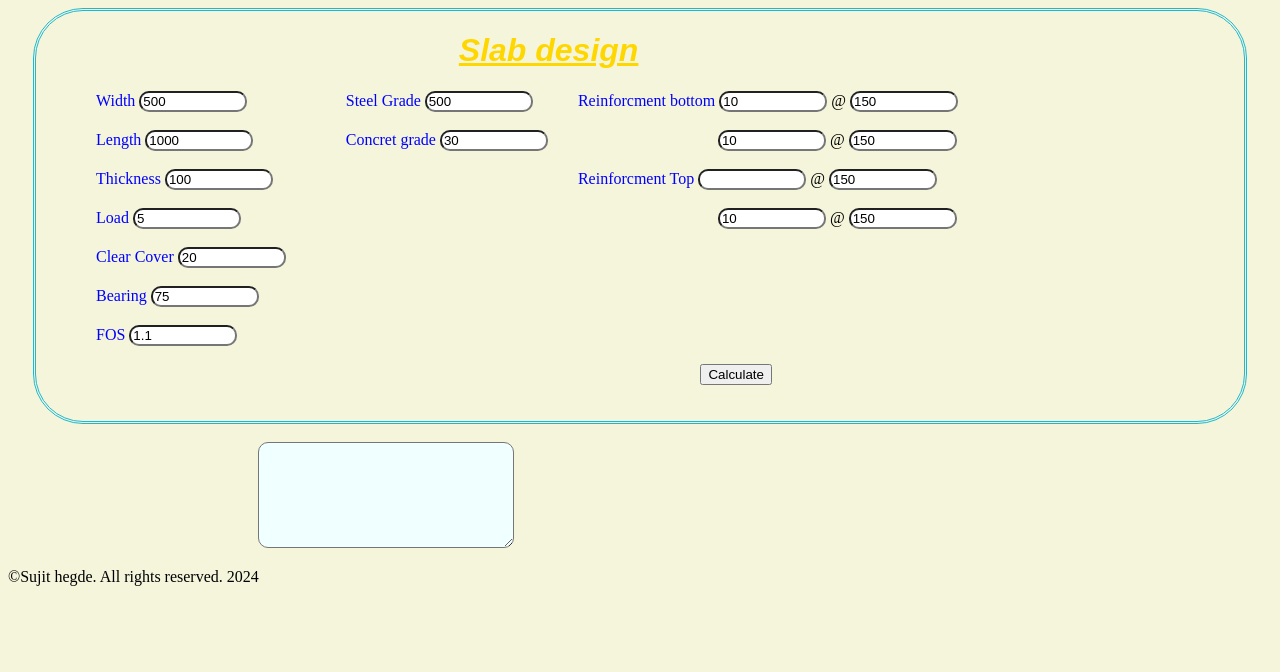
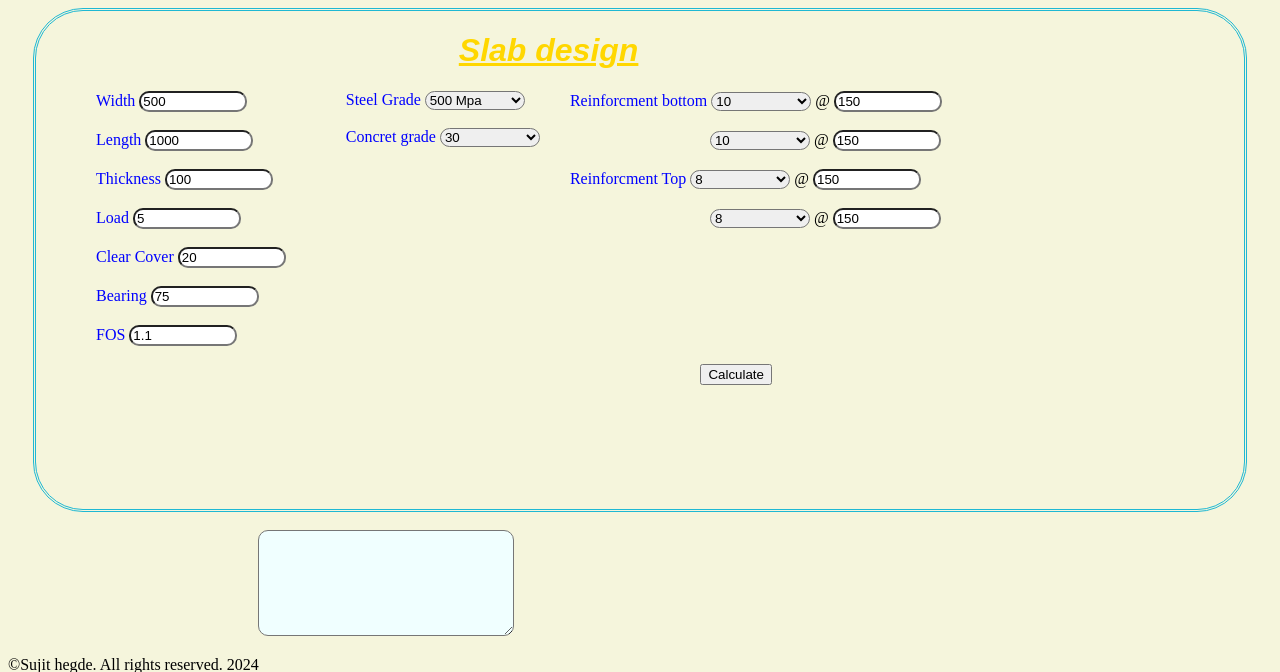
Before and after one commit to sujithegde60/Nutek-calculation-website, a Flask app: page / in a window 1280 px wide. Shown: the top 672 px of the page. Run offline with Flask 3, Linux system fonts and the light colour scheme.

Commit message:
Updated the UI

```diff
--- a/app.py
+++ b/app.py
@@ -31,7 +31,7 @@ def calculate():
         spacing_bot_width=float(request.form['spacing_top_width'])
         spacing_bot_length=float(request.form['spacing_top_length'])
     except ValueError:
-        print("error")
+        return "Error"
 
     volume=(width*length*thickness)/10**9
     weight=volume*2500
--- /dev/null
+++ b/static/script.js
@@ -0,0 +1,120 @@
+var width, thk, length, load, bearing, FOS, cc, dia, moment, d, ratio,fy,fck,mu_lim,Ast;
+
+        function submitform()
+        {
+            var form = document.getElementById('inputs');
+
+        // Submit the form
+        form.submit();
+
+        return false;
+        }
+
+        function check_depth()
+        {
+             width=parseFloat(document.getElementById('width').value);
+             thk=parseFloat(document.getElementById('thk').value);
+             length=parseFloat(document.getElementById('length').value);
+             load=parseFloat(document.getElementById('load').value);
+             bearing=parseFloat(document.getElementById('bearing').value);
+             FOS=parseFloat(document.getElementById('FOS').value);
+             cc=parseFloat(document.getElementById('CC').value);
+             dia=parseInt(document.getElementById('dia_bottom_width').value);
+             fy=parseInt(document.getElementById('fy').value);
+             fck=parseInt(document.getElementById('fck').value);
+
+            moment=((load+(width*thk*length*2.5*Math.pow(10, -9)))*10*FOS*(width-bearing))/4000
+
+            d=thk-cc-(dia/2)
+
+            ratio=(moment*1000000)/(1000*Math.pow(d,2));
+
+
+            if(isNaN(ratio)){return;}
+
+            if(ratio>6)
+            {
+                document.getElementById('warning').style.visibility='visible';
+                document.getElementById('warning').textContent="Mu/bd² is "+ratio.toFixed(1)+", Increase thickness";
+
+            }
+            else
+            {
+                document.getElementById('warning').style.visibility='hidden';
+
+            }
+
+        }
+
+
+        var xumaxlookup = {
+            250: 0.53,
+            415: 0.48,
+            500: 0.46,
+            550: 0.46
+        };
+
+    function calc_ast()
+
+    {
+        var xumax=xumaxlookup[fy]*d;
+
+        mu_lim=(0.36*(xumax/d)*(1-(0.42*(xumax/d)))*length*Math.pow(d,2)*fck)/1000000;
+
+        if(mu<=mu_lim) //singly reinforced
+        {
+            var a=0.1512*fck*1000;
+            var b=-0.36*1000*fck*d;
+            var c=moment*1000000;
+            var xu=0;
+
+            var discriminant = b * b - 4 * a * c;
+
+            // Check if the discriminant is non-negative
+            if (discriminant >= 0)
+            {
+                // Calculate the two solutions using the quadratic formula
+                var solution1 = (-b + Math.sqrt(discriminant)) / (2 * a);
+                var solution2 = (-b - Math.sqrt(discriminant)) / (2 * a);
+
+                if(solution1<0 && solution2 <0)
+                {
+                    return;
+                }
+
+                xu=Math.min(solution1,solution2);
+
+                if(xu<0)
+                {
+                    xu=Math.max(solution1,solution2)
+
+                }
+
+                Ast=0.36*fck*xu*length/(0.87*fy)
+
+                document.getElementById('warning').style.visibility='visible';
+                document.getElementById('warning').textContent=Ast;
+            }
+            else
+            {
+                return "error";
+            }
+
+
+        }
+
+        else //doubly reinforced
+
+        {
+
+        }
+
+
+    }
+
+    function multiple()
+    {
+    check_depth() ;
+    calc_ast();
+
+    }
--- a/static/styles.css
+++ b/static/styles.css
@@ -13,7 +13,7 @@
 color: blue;
 margin-left: 30px;
 }
-input[type="number"]
+input[type="number"],select
 {
     border-radius: 10px;
     width: 100px;
@@ -40,3 +40,11 @@ body
 {
 background-color:beige;
 }
+
+#warning{
+    color: red;
+    margin-left: 20%;
+    font-size: medium;
+    display: block;
+    height: 20px;
+}
--- a/templates/index.html
+++ b/templates/index.html
@@ -5,19 +5,7 @@
     <meta name="viewport" content="width=device-width, initial-scale=1.0">
     <title>Nutek Concrete pvt ltd</title>
     <link rel="stylesheet" href="../static/styles.css">
-
-
-    <script>
-        function submitform()
-        {
-            var form = document.getElementById('inputs');
-
-        // Submit the form
-        form.submit();
-
-        return false;
-        }
-    </script>
+<script src="../static/script.js" defer> </script>
 
 
 
@@ -28,38 +16,39 @@
 
      <h1 class="heading">Slab design </h1>
 
-    <form id="inputs" action="/calculate" method="post" onsubmit="return submitform()">
+    <form id="inputs"  action="/calculate" method="post" oninput="multiple()" onload="check_depth()" onsubmit="return submitform()">
         <div style="display: flex;">
             <div class="align">
 
                     <div>
                         <label for="width">Width</label>
-                        <input type="number" value="{{ width | default(500) }}" name="width" placeholder="mm">
+                        <input type="number" value="{{ width | default(500) }}" name="width" id="width" placeholder="mm">
                         <br>
                         <br>
                         <label for="length">Length</label>
-                        <input type="number" value="{{ length | default(1000) }}" name="length" placeholder="mm">
+                        <input type="number" id="length" value="{{ length | default(1000) }}" name="length" placeholder="mm">
                         <br>
                         <br>
                         <label for="thk">Thickness</label>
-                        <input type="number"  value="{{ Thickness | default(100) }}" name="thk" placeholder="mm">
+                        <input type="number" id="thk"  value="{{ Thickness | default(100) }}" name="thk" placeholder="mm" oninput="check_depth()">
+                        <div id="momentTooltip" style="display: none;"></div>
                         <br>
                         <br>
                         <label for="load">Load</label>
-                        <input type="number"  value="{{ load | default(5) }}" name="load" >
+                        <input type="number"  value="{{ load | default(5) }}" name="load" id="load">
 
                         <br>
                         <br>
                         <label for="CC">Clear Cover</label>
-                        <input type="number" name="CC" value="{{ CC | default(20) }}">
+                        <input type="number" id="CC" name="CC" value="{{ CC | default(20) }}">
                         <br>
                         <br>
                         <label for="CC">Bearing</label>
-                        <input type="number" name="Bearing" value="{{ Bearing | default(75) }}" >
+                        <input type="number" id="bearing" name="Bearing" value="{{ Bearing | default(75) }}" >
                         <br>
                         <br>
                         <label for="FOS">FOS</label>
-                        <input type="number" name="FOS" value="{{ FOS | default(1.1) }}">
+                        <input type="number" name="FOS" id="FOS" value="{{ FOS | default(1.1) }}">
                     </div>
 
                     <br>
@@ -68,48 +57,87 @@
 
 
                         <label for="fy">Steel Grade</label>
-                        <input type="number"  value="{{ fy | default(500) }}" name="fy" placeholder="Mpa">
+                        <select id="fy" name="fy">
+                            <option value="250">250 Mpa</option>
+                            <option value="415">415 Mpa</option>
+                            <option value="500" selected>500 Mpa</option>
+                            <option value="550">550 Mpa</option>
+                        </select>
                         <br>
                         <br>
 
                         <label for="fck">Concret grade</label>
-                        <input type="number" value="{{ fck | default(30) }}" name="fck">
+                        <select id="fck" name="fck">
+                            <option value="20">20</option>
+                            <option value="25">25</option>
+                            <option value="30" selected>30</option>
+                            <option value="35">35</option>
+                            <option value="40">40</option>
+                        </select>
                         <br>
                         <br>
             </div>
 
             <div>
                 <label for="Reinforcement">Reinforcment bottom</label>
-                <input type="number" value="{{dia_bot_width | default(10)}}" name="dia_bottom_width">
+                <select id="dia_bottom_width" name="dia_bottom_width" >
+                    <option value="8" >8</option>
+                    <option value="10" selected>10</option>
+                    <option value="12" >12</option>
+                    <option value="16" >16</option>
+                    <option value="20" >20</option>
+                  </select>
                 @
                 <input type="number" value="{{spacing_bottom_width | default(150)}}" name="spacing_bottom_width">
                 <br>
                 <br>
-                <input style="margin-left: 170px;" type="number" value="{{dia_bottom_length | default(10)}}" name="dia_bottom_length">
+                <select id="dia_bottom_length " name="dia_bottom_length " style="margin-left: 170px;">
+                    <option value="8" >8</option>
+                    <option value="10" selected>10</option>
+                    <option value="12" >12</option>
+                    <option value="16" >16</option>
+                    <option value="20" >20</option>
+                  </select>
+
                 @
                 <input type="number" value="{{spacing_bottom_length | default(150)}}" name="spacing_bottom_length">
                 <br>
                 <br>
                 <label for="Reinforcement">Reinforcment Top</label>
-                <input type="number" value="{% if dia_top_width is defined %}{{ dia_top_width }}{% elif thickness is defined and thickness >= 100 %}10{% endif %}" name="dia_top_width">
-
-
+                <select id="dia_top_width " name="dia_top_width" >
+                    <option value="8" selected>8</option>
+                    <option value="10">10</option>
+                    <option value="12" >12</option>
+                    <option value="16" >16</option>
+                    <option value="20" >20</option>
+                  </select>
                 @
                 <input type="number" value="150" name="spacing_top_width">
                 <br>
                 <br>
-                <input style="margin-left: 170px;" type="number" value="10" name="dia_top_length">
+                <select id="dia_top_length" name="dia_top_length" style="margin-left: 170px;">
+                    <option value="8" selected>8</option>
+                    <option value="10">10</option>
+                    <option value="12" >12</option>
+                    <option value="16" >16</option>
+                    <option value="20" >20</option>
+                  </select>
+
                 @
                 <input type="number" value="150" name="spacing_top_length">
                 <br>
             </div>
         </div>
-        <button style="margin-left: 55%;" type="submit">
+        <button style="margin-left: 55%;" type="submit" onclick="calc_ast()">
             Calculate
         </button>
     </form>
 
-        <br><br>
+    <div>
+        <h3 id="warning"></h3>
+
+    </div>
+        <br><br><br><br>
 
 
 
```
